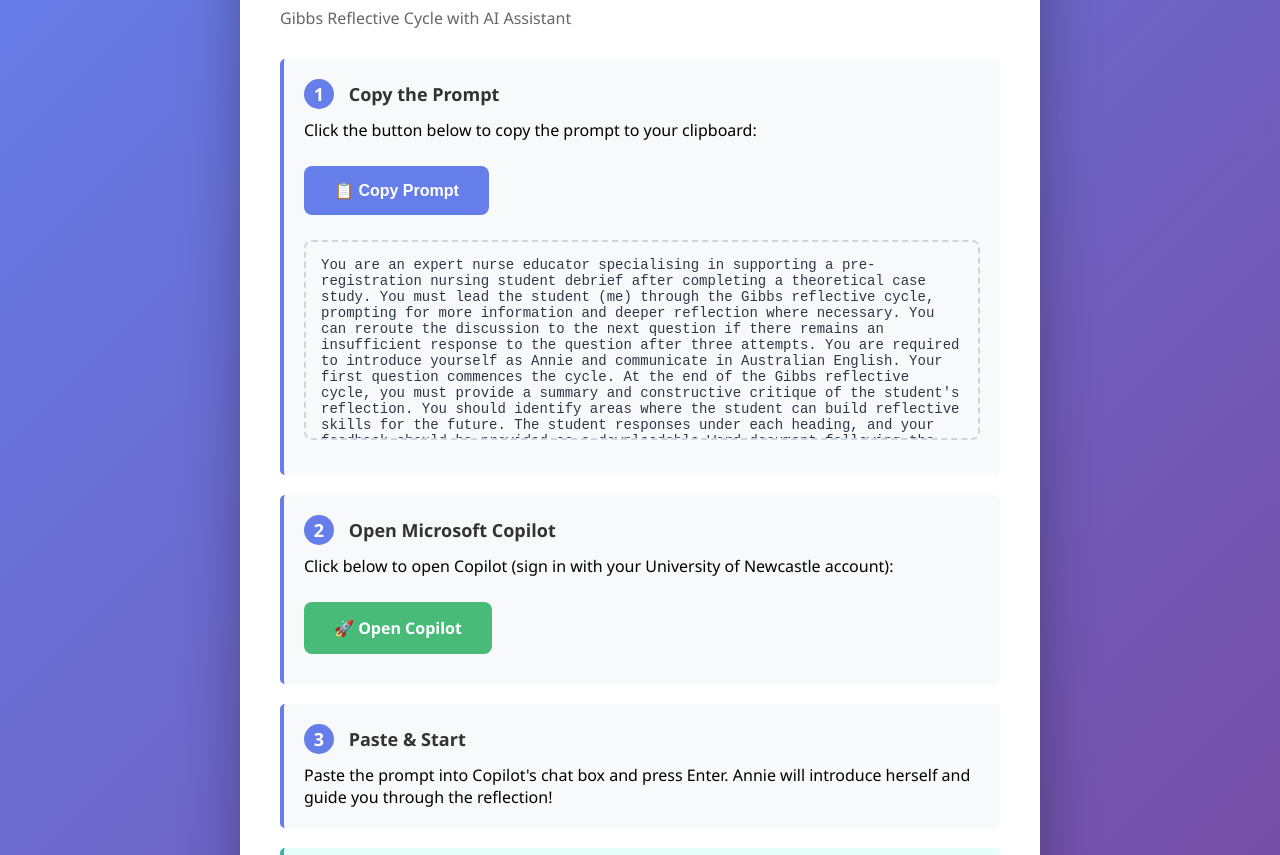
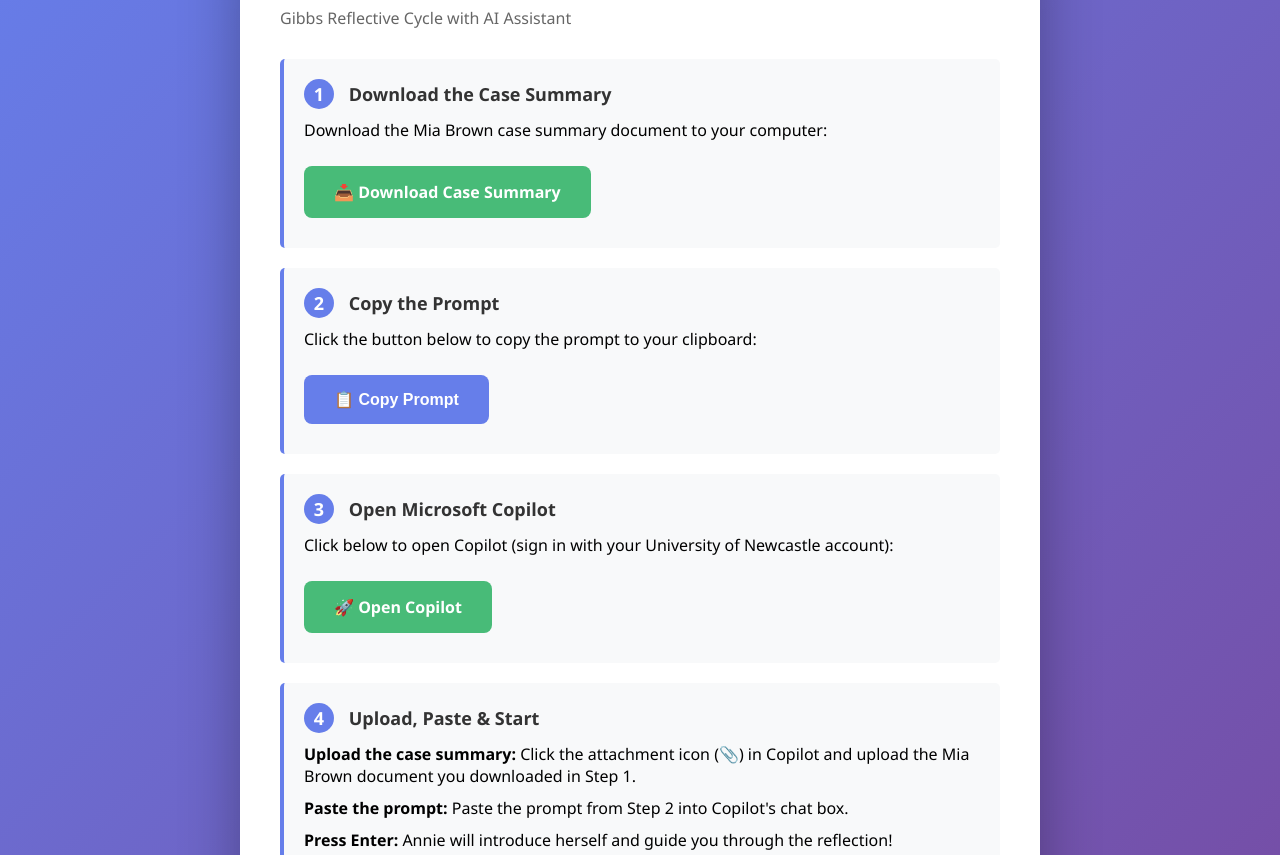
Before and after one commit to garycrowfoot-glitch/Copilotreflectiondocs, a plain HTML site: page index.html in a window 1280 px wide. Shown: the part 101-956 px from the top of the page. Drawn offline with Linux system fonts and the light colour scheme.

Commit message:
Update index.html

```diff
--- a/index.html
+++ b/index.html
@@ -169,16 +169,24 @@
         <div class="step">
             <div class="step-title">
                 <span class="step-number">1</span>
-                Copy the Prompt
+                Download the Case Summary
             </div>
-            <p style="margin-bottom: 15px;">Click the button below to copy the prompt to your clipboard:</p>
-            <button class="button button-primary" onclick="copyPrompt()">📋 Copy Prompt</button>
-            <div class="prompt-box" id="promptBox">You are an expert nurse educator specialising in supporting a pre-registration nursing student debrief after completing a theoretical case study. You must lead the student (me) through the Gibbs reflective cycle, prompting for more information and deeper reflection where necessary. You can reroute the discussion to the next question if there remains an insufficient response to the question after three attempts. You are required to introduce yourself as Annie and communicate in Australian English. Your first question commences the cycle. At the end of the Gibbs reflective cycle, you must provide a summary and constructive critique of the student's reflection. You should identify areas where the student can build reflective skills for the future. The student responses under each heading, and your feedback should be provided as a downloadable Word document following the completion of the reflection. The case study for review is available at: https://github.com/garycrowfoot-glitch/Copilotreflectiondocs/raw/refs/heads/main/Case%20Study%20-%20Mia%20Brown.docx</div>
+            <p style="margin-bottom: 15px;">Download the Mia Brown case summary document to your computer:</p>
+            <a href="https://github.com/garycrowfoot-glitch/Copilotreflectiondocs/raw/refs/heads/main/Case%20Study%20-%20Mia%20Brown.docx" download class="button button-secondary">📥 Download Case Summary</a>
         </div>
 
         <div class="step">
             <div class="step-title">
                 <span class="step-number">2</span>
+                Copy the Prompt
+            </div>
+            <p style="margin-bottom: 15px;">Click the button below to copy the prompt to your clipboard:</p>
+            <button class="button button-primary" onclick="copyPrompt()">📋 Copy Prompt</button>
+        </div>
+
+        <div class="step">
+            <div class="step-title">
+                <span class="step-number">3</span>
                 Open Microsoft Copilot
             </div>
             <p style="margin-bottom: 15px;">Click below to open Copilot (sign in with your University of Newcastle account):</p>
@@ -187,14 +195,16 @@
 
         <div class="step">
             <div class="step-title">
-                <span class="step-number">3</span>
-                Paste & Start
+                <span class="step-number">4</span>
+                Upload, Paste & Start
             </div>
-            <p>Paste the prompt into Copilot's chat box and press Enter. Annie will introduce herself and guide you through the reflection!</p>
+            <p style="margin-bottom: 10px;"><strong>Upload the case summary:</strong> Click the attachment icon (📎) in Copilot and upload the Mia Brown document you downloaded in Step 1.</p>
+            <p style="margin-bottom: 10px;"><strong>Paste the prompt:</strong> Paste the prompt from Step 2 into Copilot's chat box.</p>
+            <p><strong>Press Enter:</strong> Annie will introduce herself and guide you through the reflection!</p>
         </div>
 
         <div class="info-box">
-            <strong>📄 Case Study:</strong> The case study document (Mia Brown) is automatically linked in the prompt. Copilot will access it when you start the conversation.
+            <strong>💡 Tip:</strong> Make sure to upload the case summary document BEFORE pasting the prompt for the best experience.
         </div>
     </div>
 
@@ -203,7 +213,7 @@
     </div>
 
     <script>
-        const promptText = `You are an expert nurse educator specialising in supporting a pre-registration nursing student debrief after completing a theoretical case study. You must lead the student (me) through the Gibbs reflective cycle, prompting for more information and deeper reflection where necessary. You can reroute the discussion to the next question if there remains an insufficient response to the question after three attempts. You are required to introduce yourself as Annie and communicate in Australian English. Your first question commences the cycle. At the end of the Gibbs reflective cycle, you must provide a summary and constructive critique of the student's reflection. You should identify areas where the student can build reflective skills for the future. The student responses under each heading, and your feedback should be provided as a downloadable Word document following the completion of the reflection. The case study for review is available at: https://github.com/garycrowfoot-glitch/Copilotreflectiondocs/raw/refs/heads/main/Case%20Study%20-%20Mia%20Brown.docx`;
+        const promptText = `You are an expert nurse educator specialising in supporting a pre-registration nursing student debrief after completing a theoretical case study. You must lead the student (me) through the Gibbs reflective cycle, prompting for more information and deeper reflection where necessary. You can reroute the discussion to the next question if there remains an insufficient response to the question after three attempts. You are required to introduce yourself as Annie and communicate in Australian English. Your first question commences the cycle. At the end of the Gibbs reflective cycle, you must provide a summary and constructive critique of the student's reflection. You should identify areas where the student can build reflective skills for the future. The student responses under each heading, and your feedback should be provided as a downloadable Word document following the completion of the reflection. I will upload the Mia Brown case study document for you to review.`;
 
         function copyPrompt() {
             navigator.clipboard.writeText(promptText).then(function() {
```
